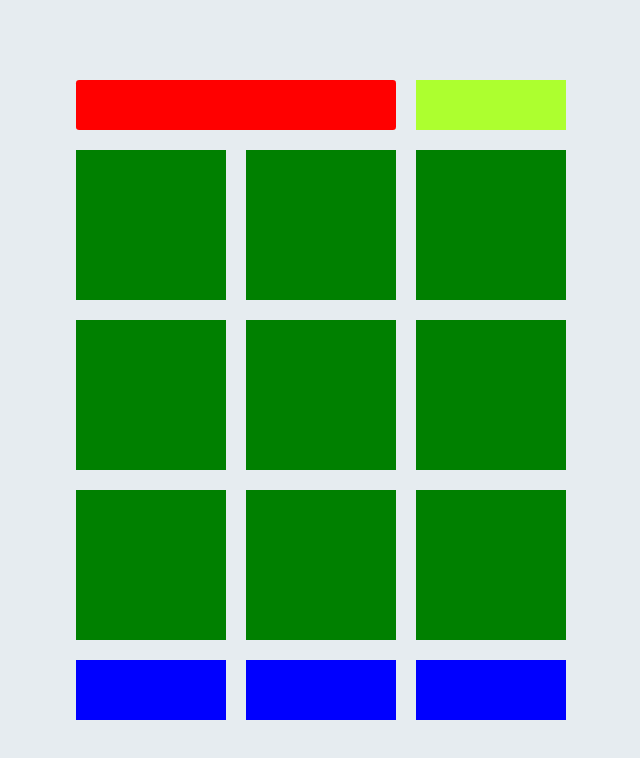
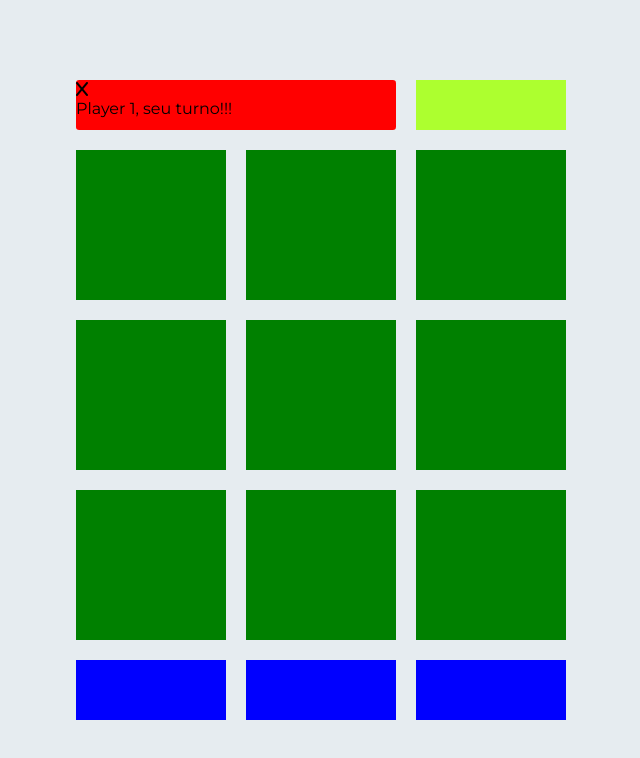
Before and after one commit to Gn112/FreeCodeProject, a plain HTML site: page index.html in a window 1280 px wide. Shown: the whole page, without its empty margins (319-959 px from the left). Drawn offline with Linux system fonts and the light colour scheme.

Commit message:
Update index.html

```diff
--- a/index.html
+++ b/index.html
@@ -6,12 +6,16 @@
     <meta name="viewport" content="width=device-width, initial-scale=1.0">
     <link rel="stylesheet" href="css/main.css">
     <link rel="stylesheet" href="css/mainMedia.css">
+    <script src="https://kit.fontawesome.com/6aaeab2821.js" crossorigin="anonymous"></script>
     <title>Document</title>
 </head>
 <body>
     <main>
         <div class="grid">
-            <div class="turn"></div>
+            <div class="turn">
+                <i class="fa-solid fa-x turquoise"></i>
+                <p>Player 1, seu turno!!!</p>
+            </div>
             <div class="actions"></div>
             <div class="square"></div>
             <div class="square"></div>
```
